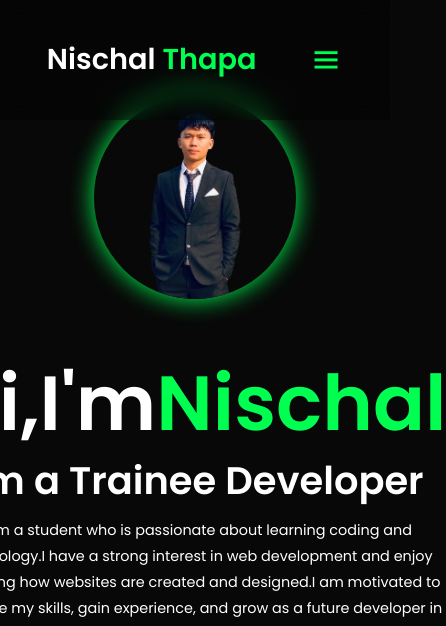
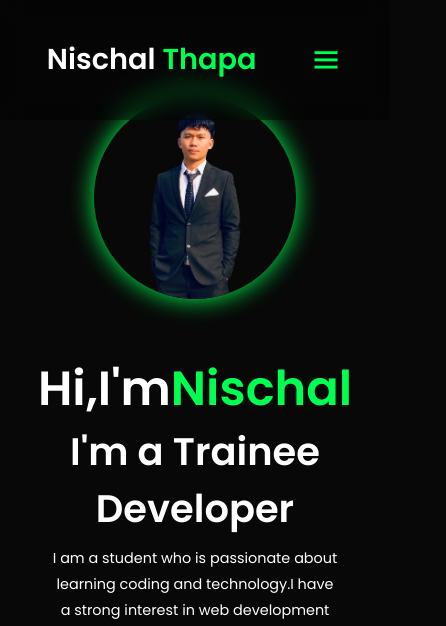
Before and after one commit to neeschalmgr-cmd/Portfolio, a plain HTML site: page index.html in a window 390 px wide. Shown: the top 626 px of the page, 446 px wide, since content can reach past the window. Drawn offline with nearby package versions, Linux system fonts and the light colour scheme.

Commit message:
Refactor CSS for improved styling and responsiveness

```diff
--- a/style.css
+++ b/style.css
@@ -343,6 +343,10 @@ section{
      .home-content{
         align-items: center;
         text-align: center;
+       width:30rem;
+     }
+  .home-content h1{
+        font-size: 500%;
      }
      .home-img img{
         width: 52vw;
@@ -361,4 +365,5 @@ section{
      .contact form{
         flex-direction: column;
      }
+
 }
```
